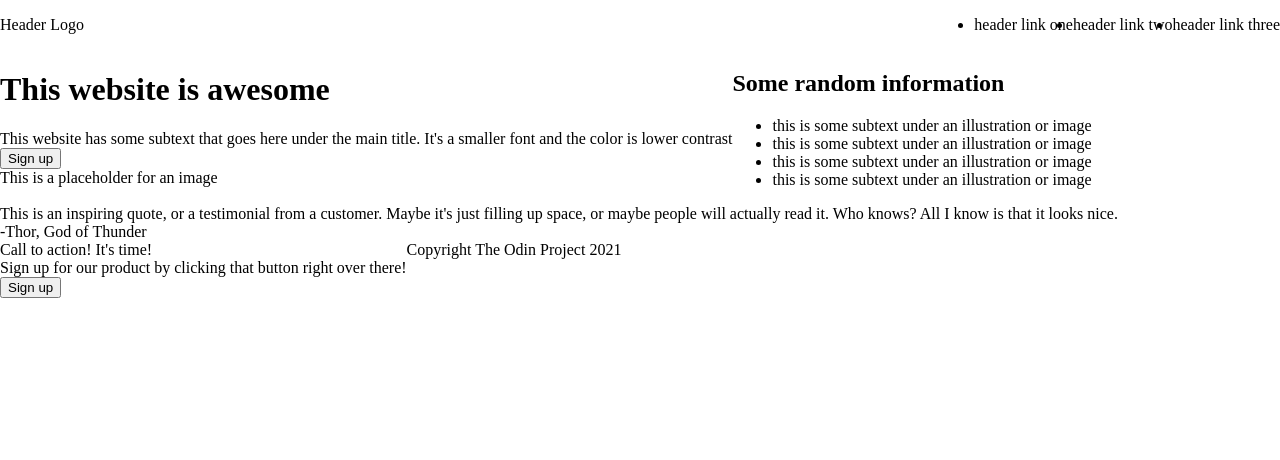
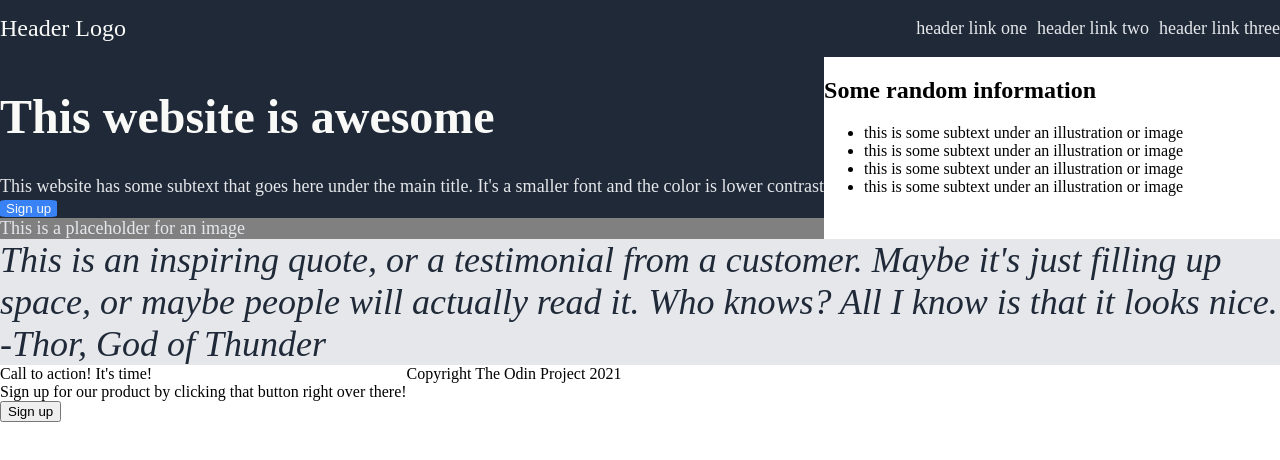
Before and after one commit to TheEternalVoid/project-landing-page, a plain HTML site: page index.html in a window 1280 px wide. Drawn offline with Linux system fonts and the light colour scheme.

Commit message:
Added styles for general page color and began on Nav

```diff
--- a/style.css
+++ b/style.css
@@ -11,16 +11,56 @@ body {
 }
 
 .nav {
+    background-color: #1F2937;
     width: 100%;
     display: flex;
     justify-content: space-between;
 }
 
 .navul {
+    font-size: 18px;
+    color: #E5E7EB;
+    list-style-type: none;
     display: flex;
+    gap: 10px;
+
 }
 
 .headerlogo {
+    font-size: 24px;
+    color: #F9FAF8;
     display: flex;
     align-items: center;
+
 }
+
+.content-one {
+    background-color: #1F2937;
+    font-size: 18px;
+    color: #E5E7EB;
+}
+
+.content-one h1 {
+    font-size: 48px;
+    font-weight: 900;
+    color: #F9FAF8;
+}
+
+.content-one button {
+    background-color: #3882F6;
+    color: #F9FAF8;
+    border-radius: 10%;
+    border: 0;
+}
+
+.testomonial {
+    background-color: #E5E7EB;
+    font-style: italic;
+    font-size: 36px;
+    color: #1F2937;
+    font-weight: 200;
+}
+
+#imageone {
+    background-color: #808080;
+}
```
